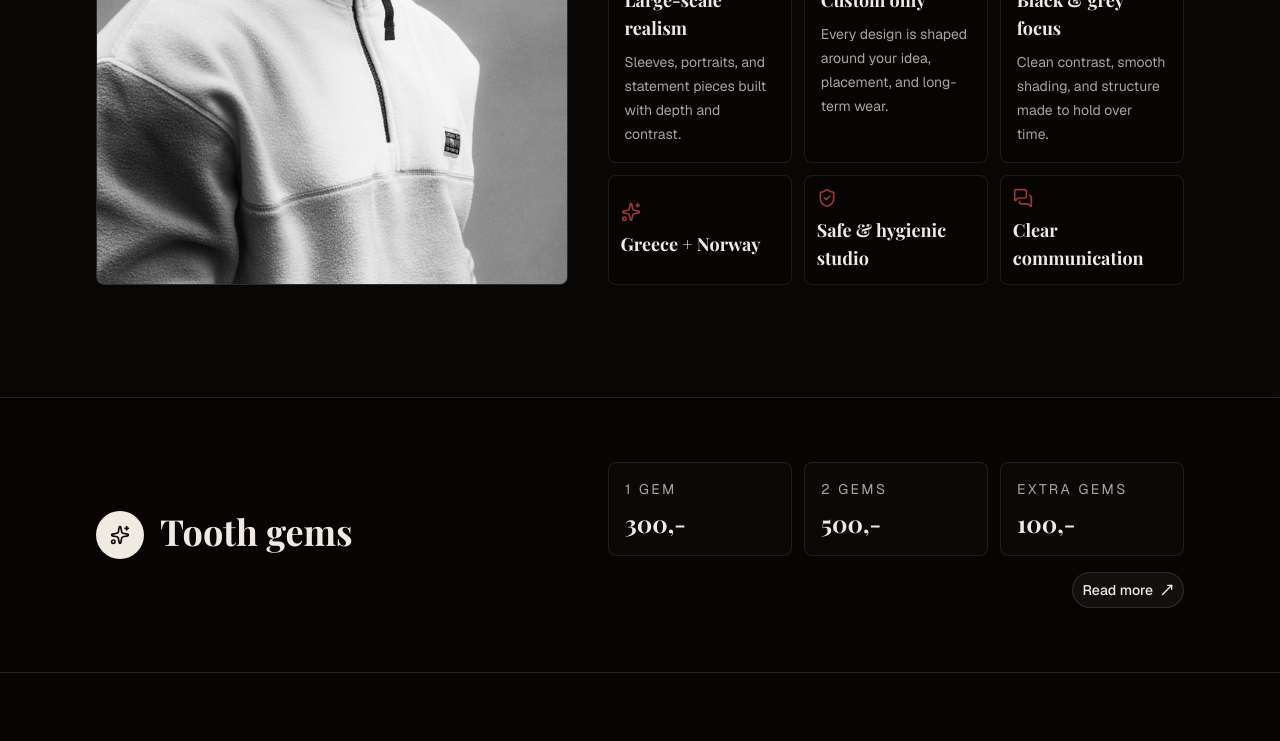
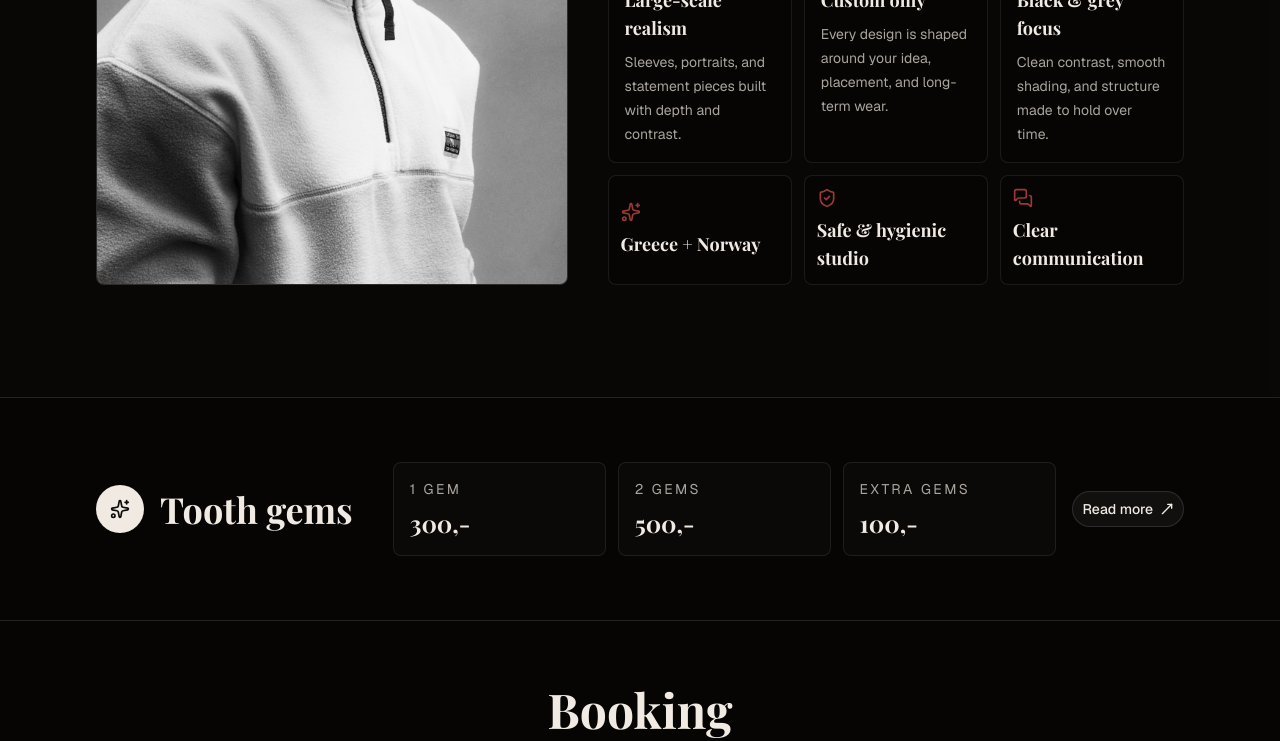
Before and after one commit to YmiaDKA/InfinityTattoo, a Next.js app: page / in a window 1280 px wide. Shown: the part 2798-3539 px from the top of the page. Built offline with nearby package versions, Linux system fonts and the light colour scheme.

Commit message:
Refine gift card and tooth gem layout

```diff
--- a/src/app/globals.css
+++ b/src/app/globals.css
@@ -163,17 +163,17 @@
   .gift-card-collage::before {
     position: absolute;
     z-index: -1;
-    inset: 8% 10%;
+    inset: -20% -18%;
     border-radius: 999px;
     background:
-      radial-gradient(circle at 50% 50%, rgb(255 255 255 / 14%), transparent 38%),
-      radial-gradient(circle at 50% 0%, rgb(164 66 205 / 18%), transparent 45%),
-      radial-gradient(circle at 0% 50%, rgb(214 157 46 / 16%), transparent 42%),
-      radial-gradient(circle at 100% 50%, rgb(255 255 255 / 14%), transparent 42%),
-      radial-gradient(circle at 50% 100%, rgb(49 101 196 / 18%), transparent 45%);
+      radial-gradient(circle at 50% 50%, rgb(255 255 255 / 18%), transparent 34%),
+      radial-gradient(circle at 50% 0%, rgb(164 66 205 / 30%), transparent 52%),
+      radial-gradient(circle at 0% 50%, rgb(214 157 46 / 28%), transparent 48%),
+      radial-gradient(circle at 100% 50%, rgb(255 255 255 / 24%), transparent 48%),
+      radial-gradient(circle at 50% 100%, rgb(49 101 196 / 28%), transparent 52%);
     content: "";
-    filter: blur(32px);
-    opacity: 0.75;
+    filter: blur(40px);
+    opacity: 0.95;
     pointer-events: none;
   }
 
--- a/src/app/page.tsx
+++ b/src/app/page.tsx
@@ -534,20 +534,18 @@ export default function Home() {
       </section>
 
       <section id="tooth-gems" className="motion-reveal border-y bg-background">
-        <div className="mx-auto grid max-w-6xl gap-8 px-5 py-12 sm:px-8 lg:grid-cols-[0.9fr_1.1fr] lg:items-center lg:py-16">
-          <div className="flex items-start gap-4">
+        <div className="mx-auto flex max-w-6xl flex-col gap-8 px-5 py-12 sm:px-8 lg:flex-row lg:items-center lg:gap-10 lg:py-16">
+          <div className="flex items-center gap-4 lg:shrink-0">
             <span className="flex size-12 shrink-0 items-center justify-center rounded-full bg-primary text-primary-foreground">
               <SparklesIcon className="size-5" />
             </span>
-            <div className="flex flex-col gap-3">
-              <h2 className="font-display text-3xl font-bold sm:text-4xl">
-                <LocalizedText en="Tooth gems" no="Tooth gems" />
-              </h2>
-            </div>
+            <h2 className="font-display text-3xl font-bold sm:text-4xl">
+              <LocalizedText en="Tooth gems" no="Tooth gems" />
+            </h2>
           </div>
 
-          <div className="flex flex-col gap-4 lg:items-end">
-            <div className="grid w-full gap-3 sm:grid-cols-3 lg:max-w-xl">
+          <div className="flex flex-col gap-4 sm:flex-row sm:items-center sm:flex-1">
+            <div className="grid w-full gap-3 sm:min-w-0 sm:flex-1 sm:grid-cols-3">
               {toothGemPrices.map((item) => (
                 <div
                   className="motion-lift-subtle rounded-lg border border-border/70 bg-card/45 p-4"
@@ -563,7 +561,7 @@ export default function Home() {
               ))}
             </div>
             <Button
-              className="motion-lift-subtle rounded-full"
+              className="motion-lift-subtle shrink-0 self-center rounded-full sm:self-auto"
               nativeButton={false}
               render={<Link href="/tooth-gems" />}
               size="lg"
@@ -769,7 +767,7 @@ export default function Home() {
           </div>
         </div>
 
-        <div id="gift-cards" className="py-8 lg:py-10">
+        <div id="gift-cards" className="pb-4 pt-8 lg:pb-6 lg:pt-10">
           <div className="mx-auto flex max-w-5xl flex-col items-center text-center">
             <div className="gift-card-collage relative mx-auto aspect-[1.5] w-[60%]">
               <div className="gift-card-piece gift-card-piece-purple">
@@ -809,14 +807,14 @@ export default function Home() {
                 />
               </div>
             </div>
-            <div className="mt-4 flex flex-col items-center gap-3">
+            <div className="mt-8 flex flex-col items-center gap-3">
               <h3 className="font-display text-4xl font-bold sm:text-5xl">
                 <LocalizedText en="Gift cards" no="Gavekort" />
               </h3>
               <p className="whitespace-nowrap text-sm leading-6 text-muted-foreground">
                 <LocalizedText
-                  en="Give someone a little piece of Infinity."
-                  no="Gi noen en liten bit av Infinity."
+                  en="For the tattoo they've been waiting for."
+                  no="Til tatoveringen de har ventet på."
                 />
               </p>
               <Button
```
